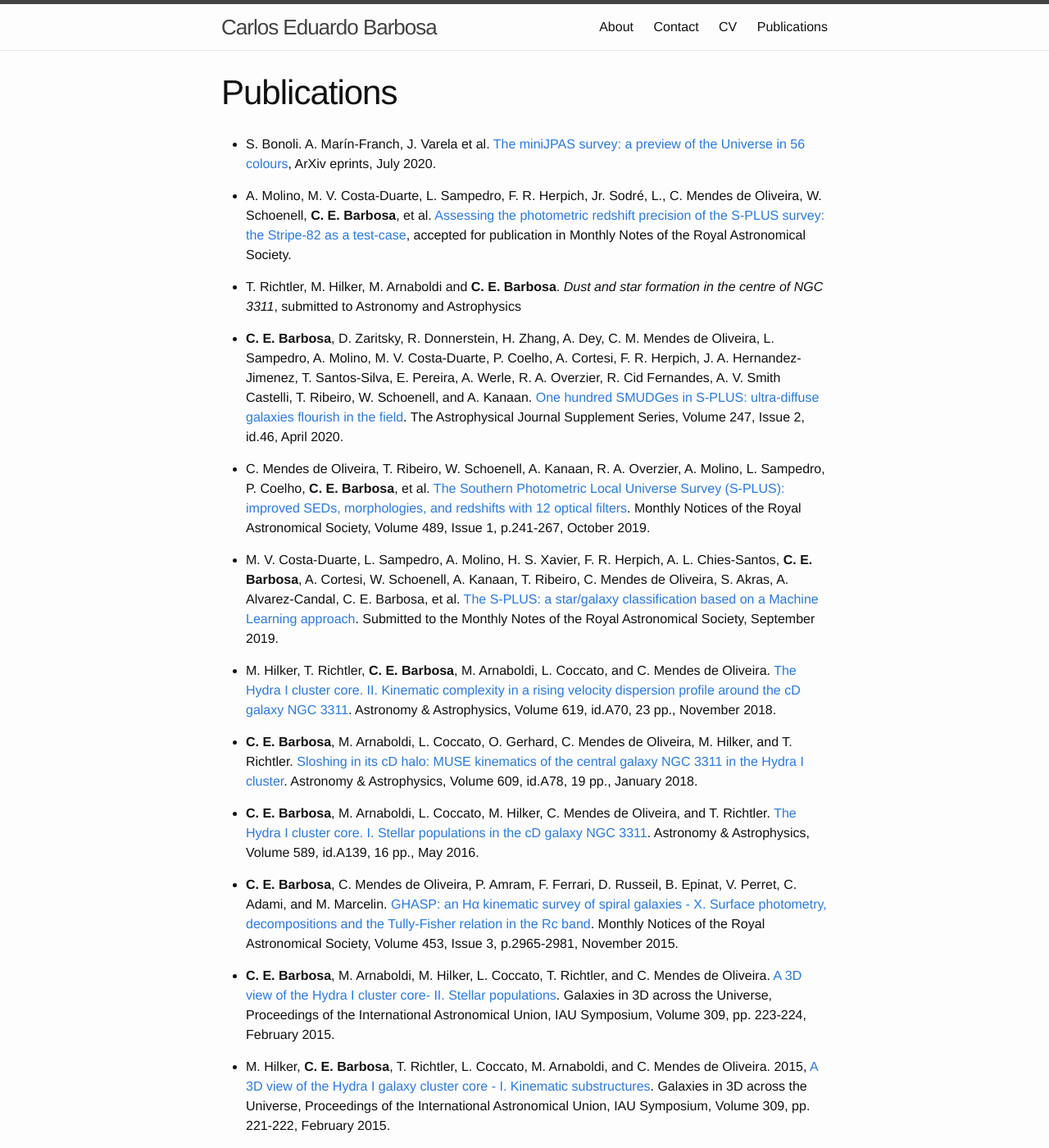
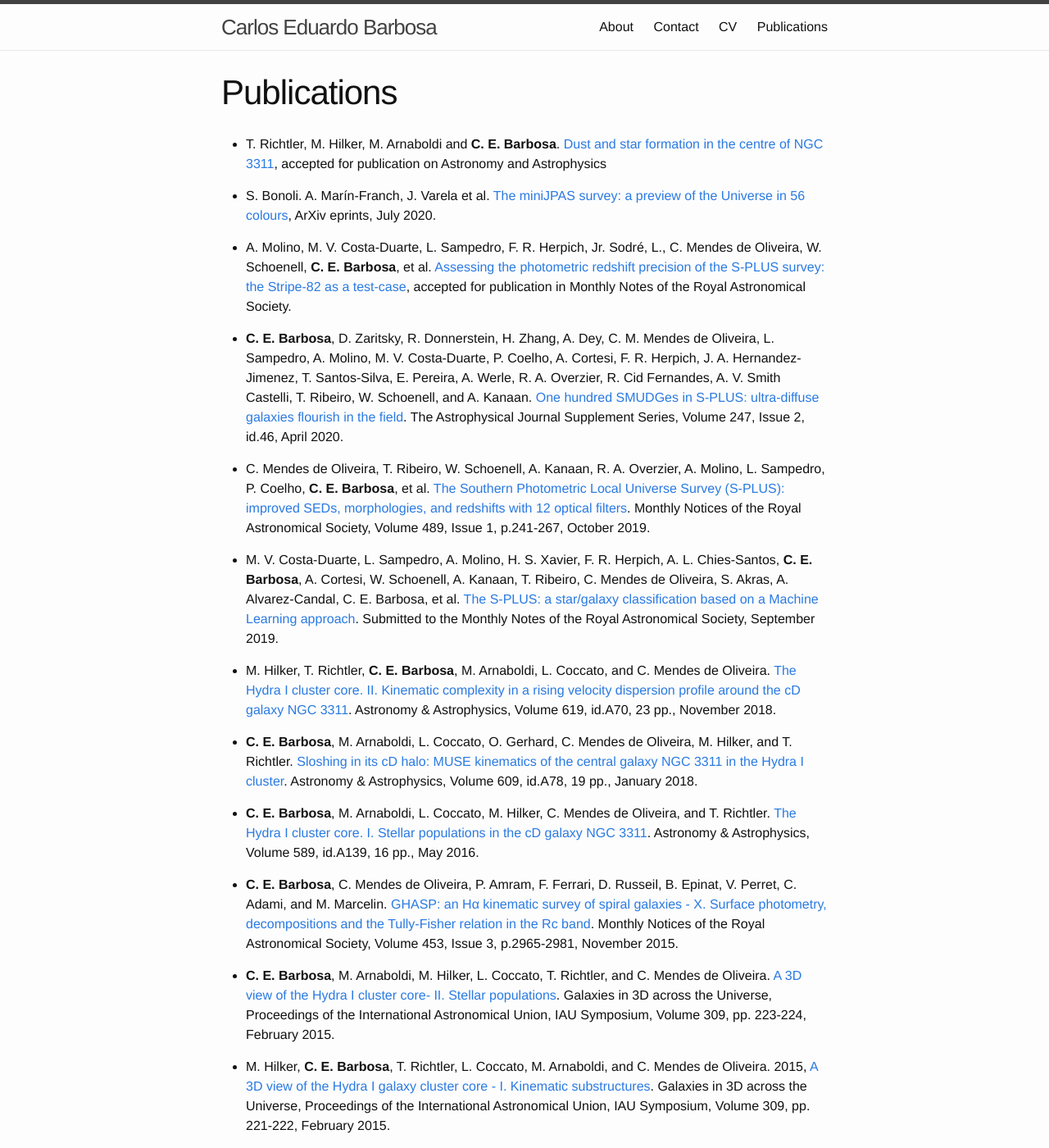
Before and after one commit to cebarbosa/cebarbosa.github.io, a Jekyll site: the page built from publications.md, in a window 1280 px wide and 1400 px high. Shown: the whole window at 82% size. Built offline with Jekyll 4.4.1, drawn with Linux system fonts in a browser that asks for light colours; some of the changed text lies outside the part shown.

Commit message:
Updated publications.

```diff
--- a/publications.md
+++ b/publications.md
@@ -2,11 +2,11 @@
 layout: page
 title: "Publications"
 ---
+* T. Richtler, M. Hilker, M. Arnaboldi and **C. E. Barbosa**. [Dust and star formation in the centre of NGC 3311](https://ui.adsabs.harvard.edu/abs/2020arXiv200810662R/abstract), accepted for publication on Astronomy and Astrophysics
+
 * S. Bonoli. A. Marín-Franch, J. Varela et al. [The miniJPAS survey: a preview of the Universe in 56 colours](https://ui.adsabs.harvard.edu/abs/2020arXiv200701910B/abstract), ArXiv eprints, July 2020.
 
 * A. Molino, M. V. Costa-Duarte, L. Sampedro, F. R. Herpich, Jr. Sodré, L., C. Mendes de Oliveira, W. Schoenell, **C. E. Barbosa**, et al. [Assessing the photometric redshift precision of the S-PLUS survey: the Stripe-82 as a test-case](https://ui.adsabs.harvard.edu/abs/2020MNRAS.tmp.1792M/abstract), accepted for publication in Monthly Notes of the Royal Astronomical Society.
-
-* T. Richtler, M. Hilker, M. Arnaboldi and **C. E. Barbosa**. *Dust and star formation in the centre of NGC 3311*, submitted to Astronomy and Astrophysics
 
 * **C. E. Barbosa**, D. Zaritsky, R. Donnerstein, H. Zhang, A. Dey, C. M. Mendes de Oliveira, L. Sampedro, A. Molino, M. V. Costa-Duarte, P. Coelho, A. Cortesi, F. R. Herpich, J. A. Hernandez-Jimenez, T. Santos-Silva, E. Pereira, A. Werle, R. A. Overzier, R. Cid Fernandes, A. V. Smith Castelli, T. Ribeiro, W. Schoenell, and A. Kanaan. [One hundred SMUDGes in S-PLUS: ultra-diffuse galaxies flourish in the field](https://ui.adsabs.harvard.edu/abs/2020ApJS..247...46B/abstract). The Astrophysical Journal Supplement Series, Volume 247, Issue 2, id.46, April 2020.
 
```
Also changed, not shown: cv.md (+1 -1 lines).
